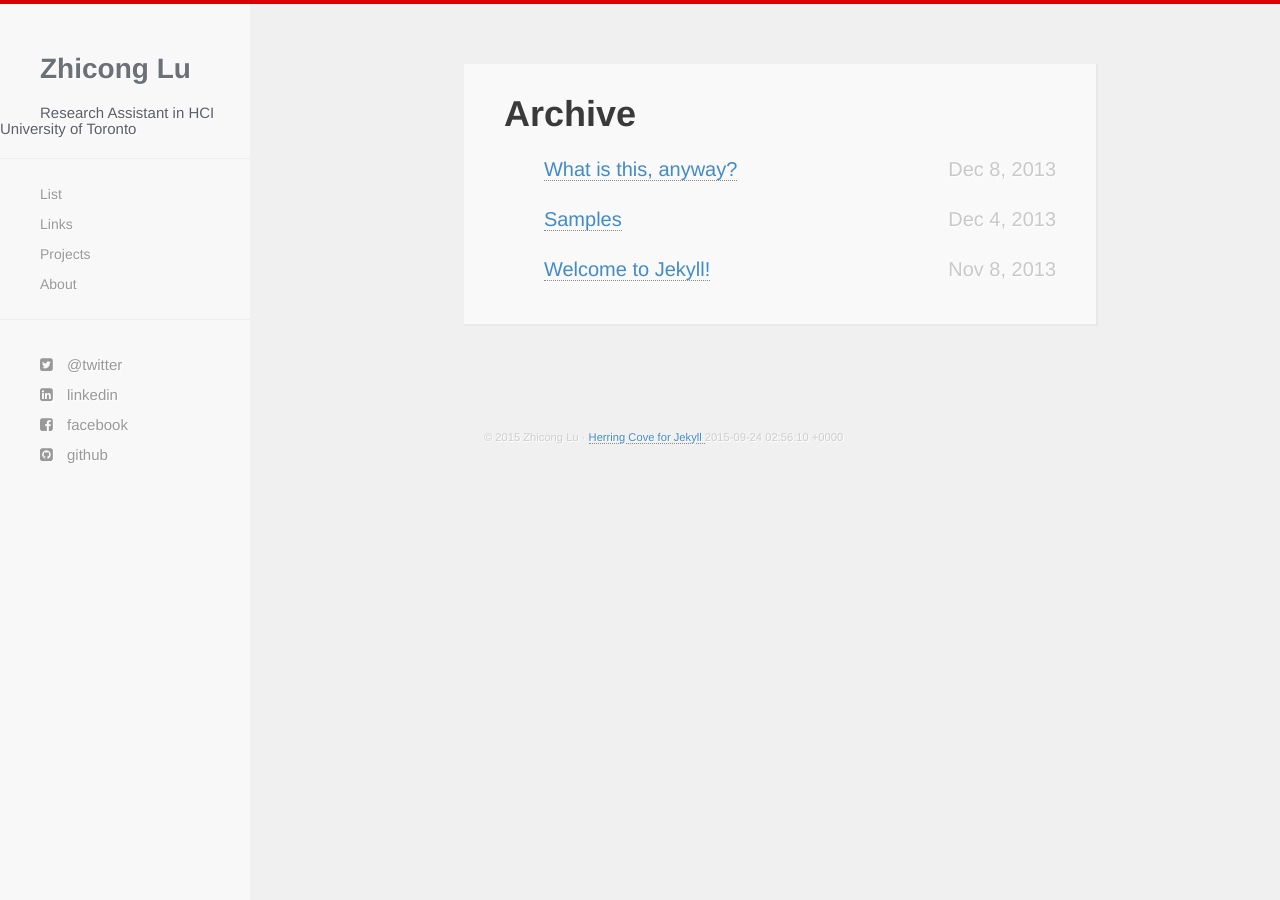
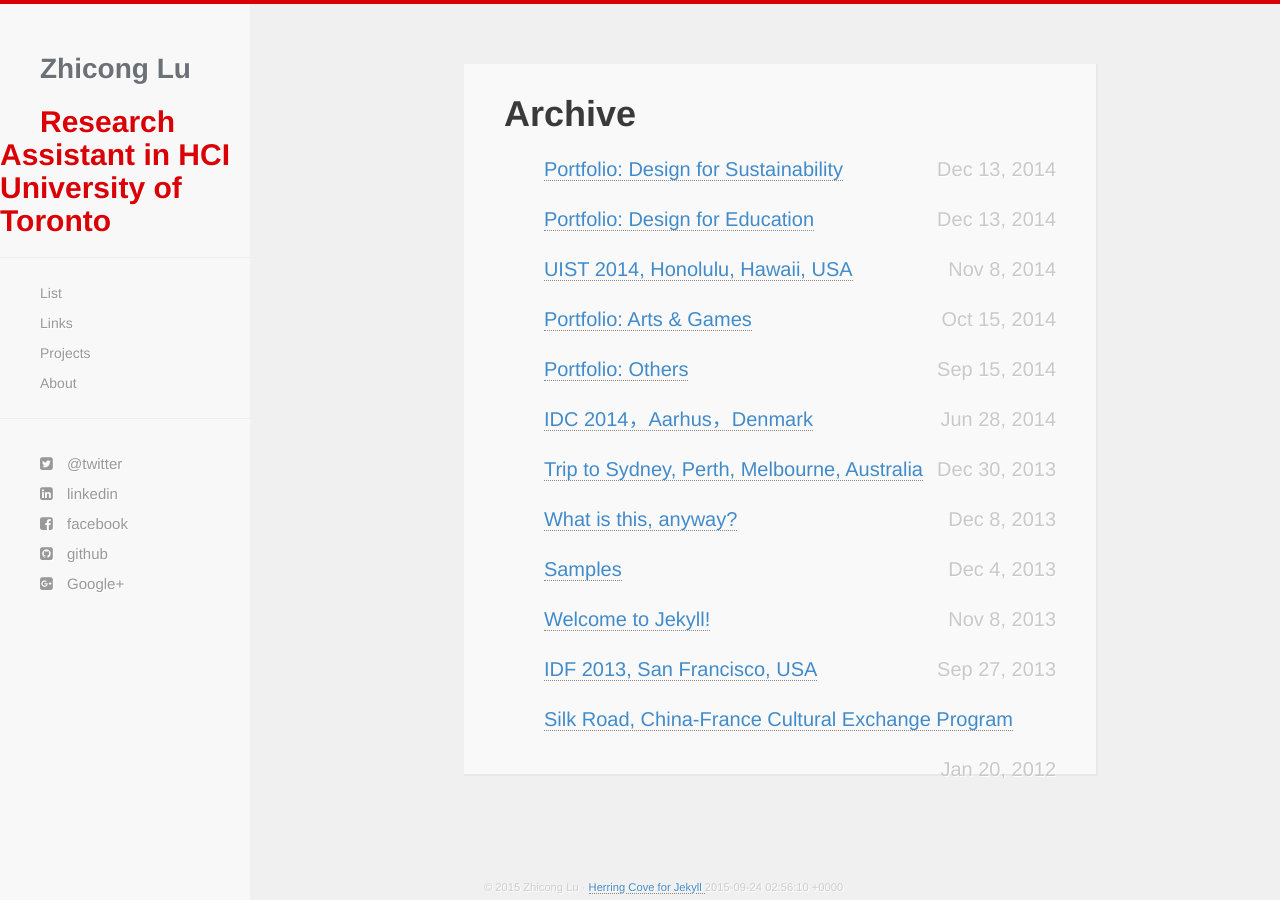
Before and after one commit to luzc08/luzc08.github.io, a Jekyll site: the page built from list.html, in a window 1280 px wide. Built offline with Jekyll 4.4.1, drawn with Linux system fonts in a browser that asks for light colours; nearby versions of some CDN libraries; Markdown is read by kramdown in place of the engine named in the settings.

Commit message:
Update Posts1

```diff
--- a/_includes/navigation.html
+++ b/_includes/navigation.html
@@ -23,7 +23,7 @@
 <!-- Sidebar -->
 <div id="sidebar-wrapper">
   <ul class="sidebar-nav">
-    <li class="sidebar-brand"><a href="{{ site.baseurl }}/"><h1 class="brand">{{ site.name }}</h1></a><h3>{{ site.description }}</h3></li>
+    <li class="sidebar-brand"><a href="{{ site.baseurl }}/"><h1 class="brand">{{ site.name }}</h1></a><h2>{{ site.description }}</h2></li>
     <hr />
     <li><a href="{{ site.baseurl }}/list.html">List</a></li>
     <li><a href="{{ site.baseurl }}/links.html">Links</a></li>
@@ -35,6 +35,7 @@
       <li> <a href="{{ site.linkedin }}"><i class="fa fa-linkedin-square"></i> linkedin</a> </li>
       <li> <a href="{{ site.facebook }}"><i class="fa fa-facebook-square"></i> facebook</a></li>
       <li> <a href="{{ site.github }}"><i class="fa fa-github-square"></i> github</a> </li>
+      <li> <a href="{{ site.google-plus }}"><i class="fa fa-google-plus-square"></i> Google+</a> </li>
     </div>
   </ul>
 </div>
--- /dev/null
+++ b/_posts/2013-09-27-idf-2013.markdown
@@ -0,0 +1,13 @@
+---
+author: luzhc
+comments: true
+date: 2013-09-27 10:37:14+00:00
+layout: post
+slug: idf-2013
+title: IDF 2013, San Francisco, USA
+wordpress_id: 224
+categories:
+- Conference
+---
+
+No Content Found
--- /dev/null
+++ b/_posts/2014-06-28-words.markdown
@@ -0,0 +1,17 @@
+---
+author: luzhc
+comments: true
+date: 2014-06-28 03:04:41+00:00
+layout: post
+slug: words
+title: IDC 2014，Aarhus，Denmark
+wordpress_id: 34
+categories:
+- Conference
+tags:
+- IDC
+- Interaction Design
+---
+
+[![Rainbow](http://luzhc.com/wp-content/uploads/2014/11/DSC_7087-300x199.jpg)](http://luzhc.com/wp-content/uploads/2014/11/DSC_7087-e1415415120554.jpg)
+Trip to Denmark
--- /dev/null
+++ b/_posts/2014-11-08-uist-2014-honolulu-hawaii-usa.markdown
@@ -0,0 +1,15 @@
+---
+author: luzhc
+comments: true
+date: 2014-11-08 12:05:35+00:00
+layout: post
+slug: uist-2014-honolulu-hawaii-usa
+title: UIST 2014, Honolulu, Hawaii, USA
+wordpress_id: 167
+categories:
+- Conference
+tags:
+- UIST
+---
+
+[![uistBeach](http://luzhc.com/wp-content/uploads/2014/11/uistBeach.jpg)](http://luzhc.com/wp-content/uploads/2014/11/uistBeach.jpg)
--- /dev/null
+++ b/_posts/2014-12-13-portfolio-design-education.markdown
@@ -0,0 +1,17 @@
+---
+author: luzhc
+comments: true
+date: 2014-12-13 12:00:10+00:00
+layout: post
+slug: portfolio-design-education
+title: 'Portfolio: Design for Education'
+wordpress_id: 396
+categories:
+- Portfolio
+tags:
+- Portfolio
+---
+
+My projects about Design for Education:
+
+[huge_it_portfolio id="2"]
--- /dev/null
+++ b/_posts/2014-12-13-portfolio-design-sustainability.markdown
@@ -0,0 +1,25 @@
+---
+author: luzhc
+comments: true
+date: 2014-12-13 12:12:12+00:00
+layout: post
+slug: portfolio-design-sustainability
+title: 'Portfolio: Design for Sustainability'
+wordpress_id: 389
+categories:
+- Portfolio
+tags:
+- Portfolio
+---
+
+
+
+
+
+
+
+
+
+My projects about Design for Sustainability:
+
+[huge_it_portfolio id="1"]
```
Also changed, not shown: _posts/2012-01-20-silk-road-china-france-cultural-exchange-program.markdown (added, +14 -0 lines), _posts/2013-12-30-trip-sydney-perth-melbourne-australia.markdown (added, +13 -0 lines), _posts/2014-09-15-portfolio-others.markdown (added, +17 -0 lines), _posts/2014-10-15-portfolio-arts-games.markdown (added, +17 -0 lines).
